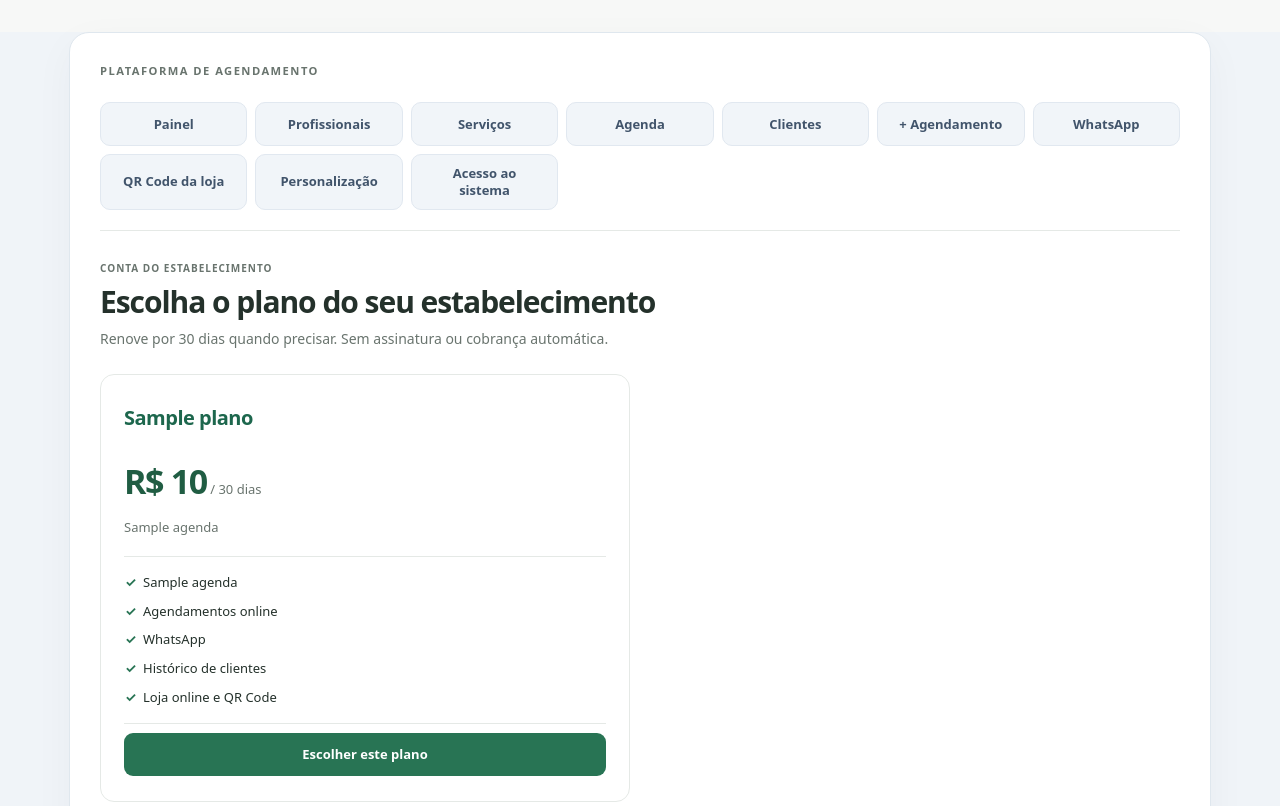
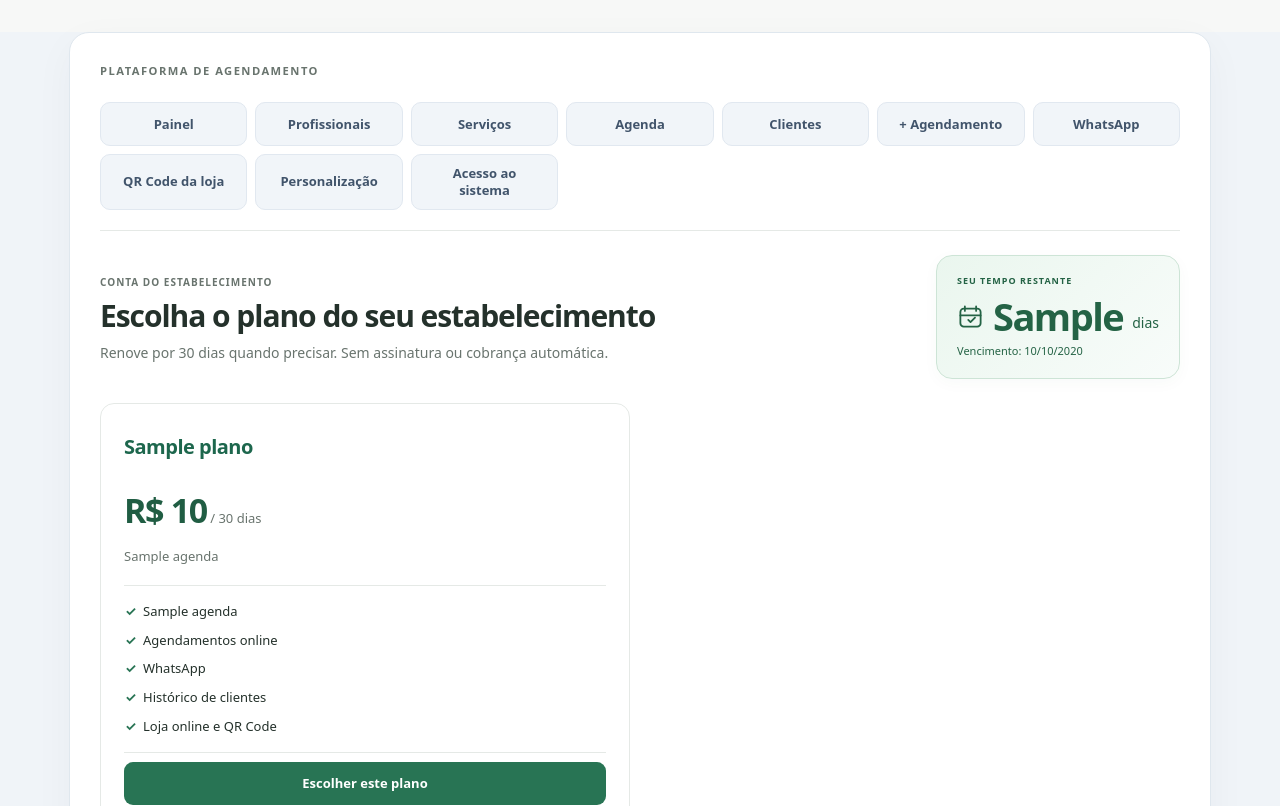
Before and after one commit to Marcos282/agenda, a Django app: template painel/templates/painel/mensalidade.html in a window 1280 px wide. Shown: the top 806 px of the page. Run offline with Django 5.2, Linux system fonts and the light colour scheme; the template is opened without the code that fills it: most values are stand-ins (such as "Sample title", 1, 10 or a date in 2020); parts of the project's set-up code (start-up, migrations or seed data) failed here and were passed over.

Commit message:
dias disponíveis

```diff
--- a/painel/static/painel/mensalidade.css
+++ b/painel/static/painel/mensalidade.css
@@ -67,3 +67,16 @@ body>main{max-width:960px;margin:28px auto;padding:28px}
 .billing-summary-grid>.billing-receipts{margin-top:0}
 
 .billing-receipt-button{background:#1769d2!important;border:1px solid #1769d2!important;color:#fff!important;white-space:normal}.billing-receipt-button:hover{background:#1155b0!important}.billing-history-list li{gap:16px;flex-wrap:wrap}.billing-history-list p{margin:6px 0}
+
+.billing-header{display:flex;align-items:center;justify-content:space-between;gap:24px}
+.billing-header-copy{min-width:0;flex:1}
+.billing-expiry{flex:0 0 200px;box-sizing:border-box;padding:18px 20px;border:1px solid #cde4d6;border-radius:16px;background:linear-gradient(135deg,#eaf6ee,#f8fcfa);color:#246345;box-shadow:0 4px 16px #24634508}
+.billing-expiry-label{display:block;font-size:9px;line-height:1.5;font-weight:700;letter-spacing:.11em}
+.billing-expiry-value{display:flex;align-items:center;gap:9px;margin:10px 0 8px}
+.billing-expiry-value svg{width:27px;height:27px;flex-shrink:0}
+.billing-expiry-value strong{font-size:38px;line-height:1;font-weight:700;letter-spacing:-.04em;font-variant-numeric:tabular-nums}
+.billing-expiry-value>span{font-size:14px;align-self:flex-end;padding-bottom:3px}
+.billing-expiry-date{display:block;font-size:11px;line-height:1.5}
+.billing-expiry-soon{background:linear-gradient(135deg,#fff5df,#fffaf1);border-color:#ecd29c;color:#805b1b}
+.billing-expiry-expired{background:linear-gradient(135deg,#fff0ee,#fff8f7);border-color:#efc8c2;color:#9c3c32}
+@media(max-width:700px){.billing-header{align-items:stretch;flex-direction:column;gap:18px}.billing-expiry{flex-basis:auto;align-self:flex-end;width:100%;max-width:260px}}
--- a/painel/templates/painel/mensalidade.html
+++ b/painel/templates/painel/mensalidade.html
@@ -1,12 +1,19 @@
 {% extends 'painel/base.html' %}{% load static %}
 {% block title %}Acesso ao sistema · Painel{% endblock %}
-{% block extra_head %}<link rel="stylesheet" href="{% static 'painel/mensalidade.css' %}?v=planos-7">{% endblock %}
+{% block extra_head %}<link rel="stylesheet" href="{% static 'painel/mensalidade.css' %}?v=planos-8">{% endblock %}
 {% block painel_content %}
 <div class="billing-page"{% if aguardar_pagamento %} data-payment-poll="{% url 'painel:mensalidade' %}?atualizar=1" data-payment-version="{{ versao_pagamentos }}"{% endif %}>
   <header class="billing-header">
-    <span class="billing-eyebrow">CONTA DO ESTABELECIMENTO</span>
-    <h1>Escolha o plano do seu estabelecimento</h1>
-    <p>Renove por 30 dias quando precisar. Sem assinatura ou cobrança automática.</p>
+    <div class="billing-header-copy">
+      <span class="billing-eyebrow">CONTA DO ESTABELECIMENTO</span>
+      <h1>Escolha o plano do seu estabelecimento</h1>
+      <p>Renove por 30 dias quando precisar. Sem assinatura ou cobrança automática.</p>
+    </div>
+    <aside class="billing-expiry{% if prazo_expirado %} billing-expiry-expired{% elif dias_restantes <= 5 %} billing-expiry-soon{% endif %}" aria-label="Prazo de acesso ao sistema">
+      <span class="billing-expiry-label">{% if prazo_expirado %}ACESSO VENCIDO{% elif expira_hoje %}VENCE HOJE{% else %}SEU TEMPO RESTANTE{% endif %}</span>
+      <div class="billing-expiry-value"><svg aria-hidden="true" viewBox="0 0 24 24" fill="none" stroke="currentColor" stroke-width="1.6" stroke-linecap="round" stroke-linejoin="round"><rect x="3" y="5" width="18" height="16" rx="3"/><path d="M7 3v4m10-4v4M3 11h18m-11 4 2 2 4-4"/></svg><strong>{{ dias_restantes }}</strong><span>dia{{ dias_restantes|pluralize }}</span></div>
+      <span class="billing-expiry-date">{% if prazo_expirado %}Venceu em{% else %}Vencimento:{% endif %} {{ data_expiracao|date:"d/m/Y" }}</span>
+    </aside>
   </header>
 
   <div class="billing-plan-grid">
```
